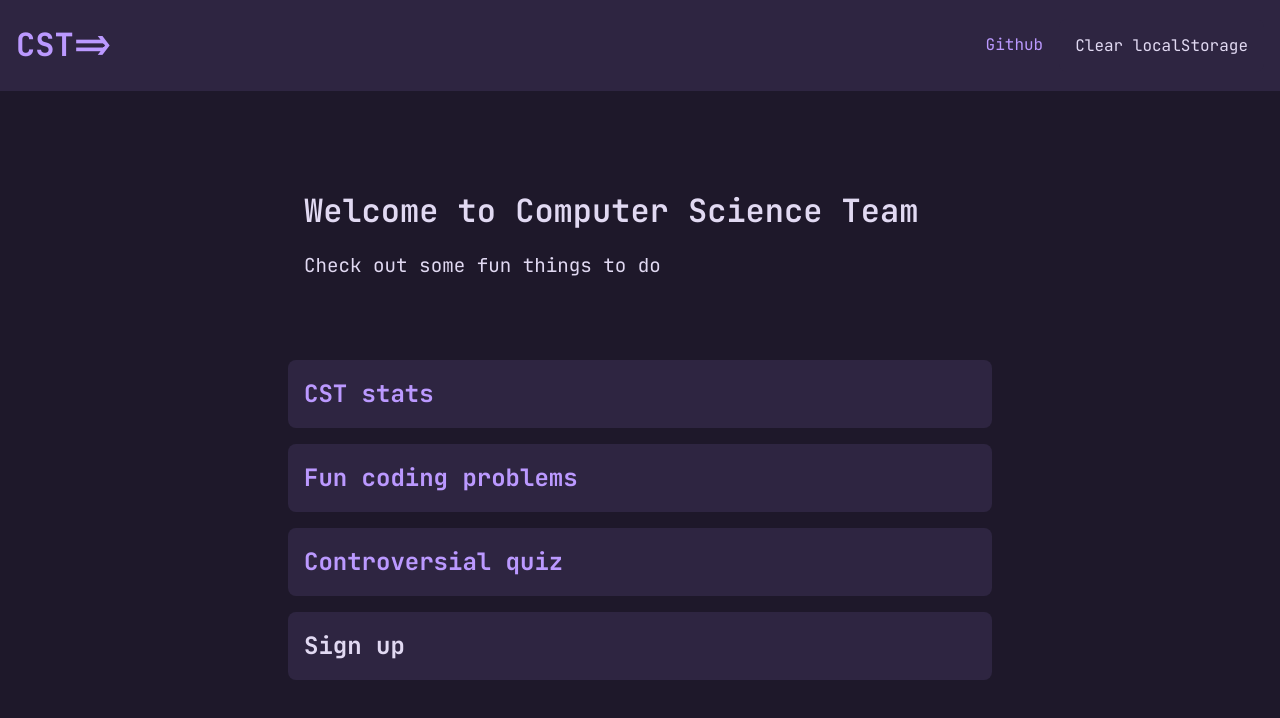
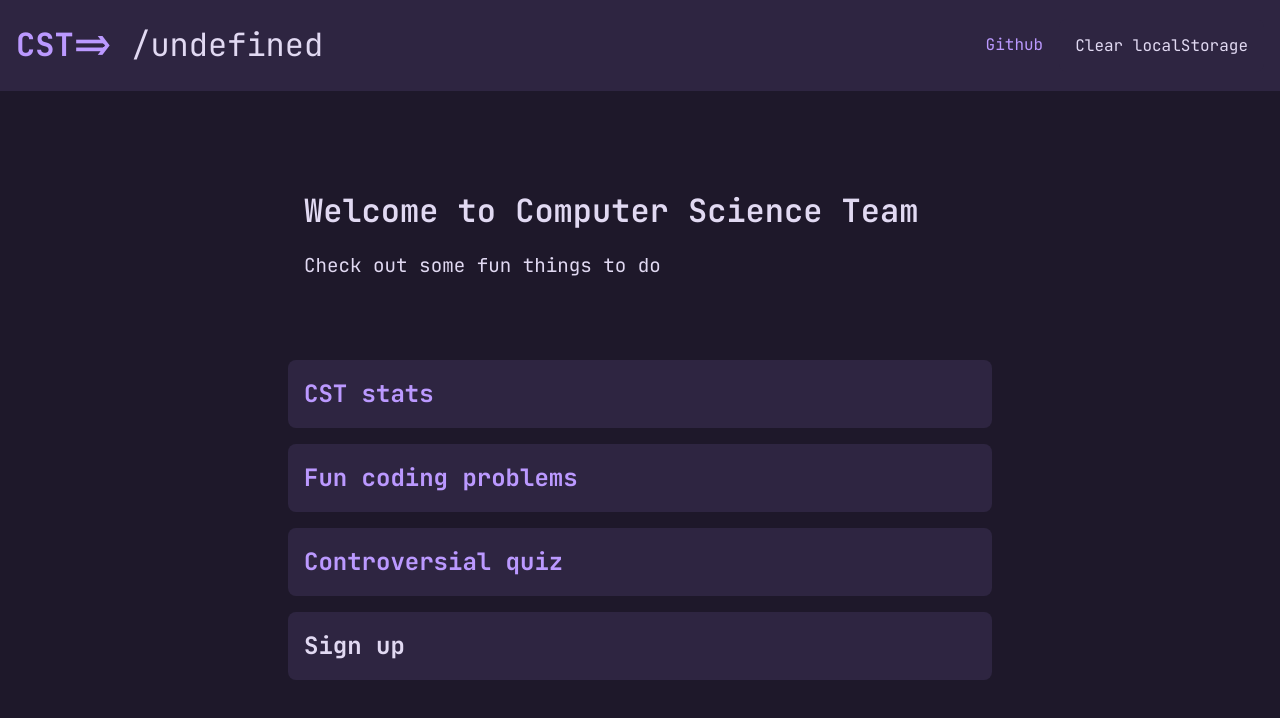
Before and after one commit to Ashwagandhae/cst-demo, a SvelteKit app: page / in a window 1280 px wide. Shown: the top 718 px of the page. Built offline with nearby package versions, Linux system fonts and the light colour scheme.

Commit message:
gh pages

```diff
--- a/src/routes/+layout.svelte
+++ b/src/routes/+layout.svelte
@@ -8,7 +8,7 @@
 	import { base } from '$app/paths';
 
 	$: prettyPage =
-		$page.url.pathname.length == 1
+		$page.url.pathname == base
 			? ''
 			: '/' +
 			  $page.url.pathname
```
